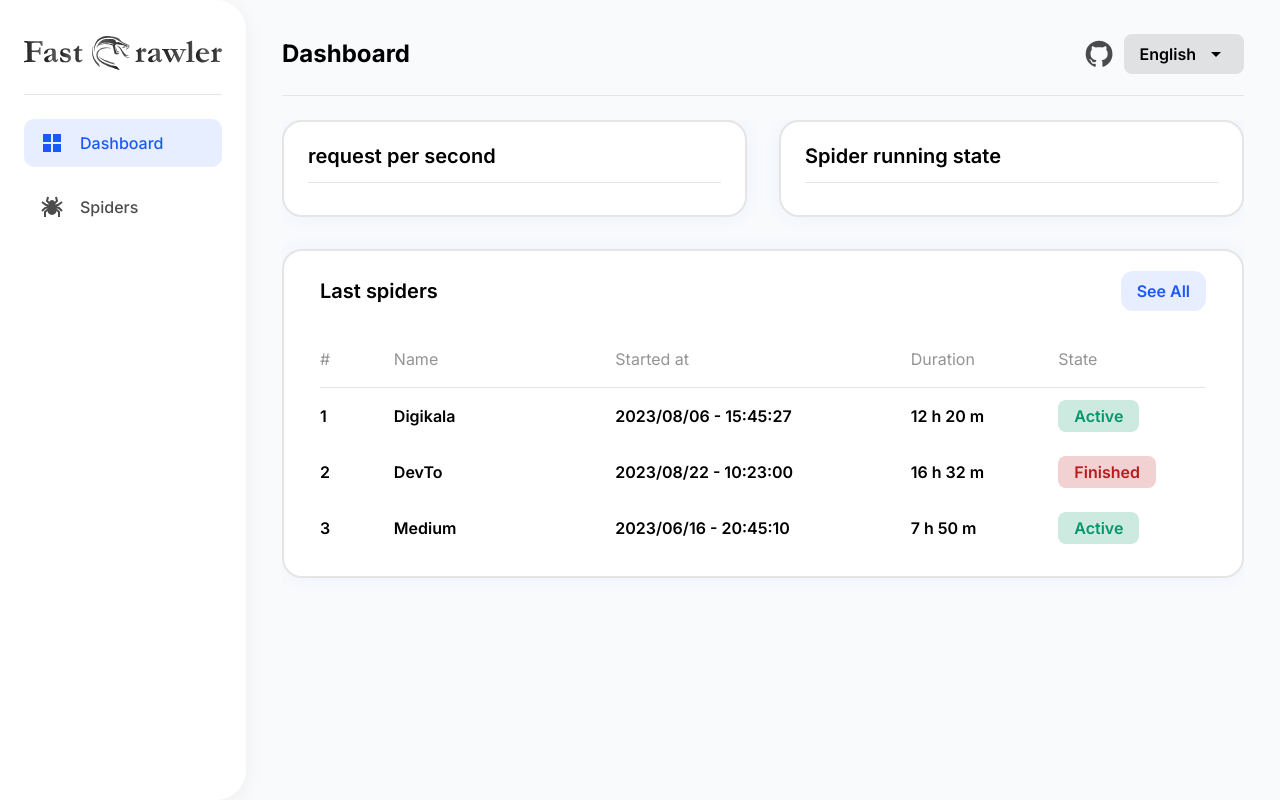
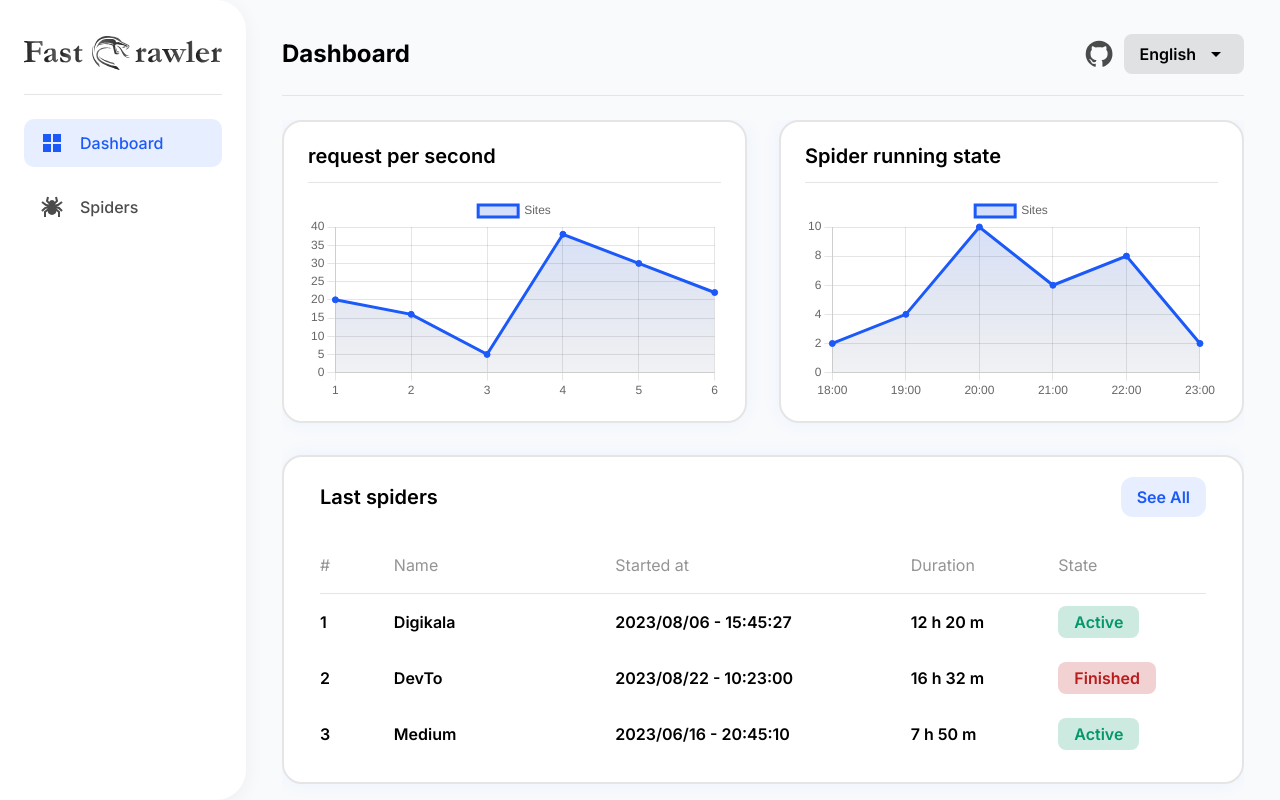
Before and after one commit to fast-crawler/ui, a React (Vite) app: page / in a window 1280 px wide. Built offline with nearby package versions, Linux system fonts and the light colour scheme.

Commit message:
feat: config chart styles and oprions

```diff
--- a/package.json
+++ b/package.json
@@ -13,8 +13,10 @@
     "@headlessui/react": "^1.7.15",
     "@mdi/js": "^7.2.96",
     "@mdi/react": "^1.6.1",
+    "chart.js": "^4.3.0",
     "install": "^0.13.0",
     "react": "^18.2.0",
+    "react-chartjs-2": "^5.2.0",
     "react-dom": "^18.2.0",
     "react-router-dom": "^6.14.1",
     "sass": "^1.63.6"
--- /dev/null
+++ b/src/constants/charts.ts
@@ -0,0 +1,31 @@
+export const CHART_OPTIONS: any = {
+  responsive: true,
+  font: {
+    family: "Inter",
+  },
+  interaction: {
+    mode: "index",
+    intersect: false,
+  },
+  plugins: {
+    legend: {
+      title: {
+        font: { family: "Inter" },
+        // font: { family: "Inter" },
+      },
+    },
+    tooltip: {
+      rtl: true,
+      bodyFont: { family: "Inter" },
+      padding: {
+        x: 20,
+        y: 12,
+      },
+    },
+  },
+  scales: {
+    y: {
+      suggestedMin: 0,
+    },
+  },
+};
--- /dev/null
+++ b/src/constants/index.ts
@@ -0,0 +1 @@
+export * from "./charts";
--- a/src/pages/index.tsx
+++ b/src/pages/index.tsx
@@ -1,7 +1,48 @@
+import { useState } from "react";
+import { Line } from "react-chartjs-2";
+import {
+  Chart as ChartJS,
+  CategoryScale,
+  LinearScale,
+  PointElement,
+  LineElement,
+  Title,
+  Tooltip,
+  Filler,
+  Legend,
+  ScriptableContext,
+} from "chart.js";
+
+import { CHART_OPTIONS } from "../constants";
 import BaseFrame from "../components/Base/Frame";
 import SpidersTable from "../components/Dashboard/SpidersTable";
 
 function index() {
+  ChartJS.register(
+    CategoryScale,
+    LinearScale,
+    PointElement,
+    LineElement,
+    Title,
+    Tooltip,
+    Filler,
+    Legend
+  );
+
+  const requestsLabels = ["1", "2", "3", "4", "5", "6"];
+  const [requests, setRequests] = useState([20, 16, 5, 38, 30, 22]);
+
+  const spiderLabels = ["18:00", "19:00", "20:00", "21:00", "22:00", "23:00"];
+  const [spiderData, setSpiderData] = useState([2, 4, 10, 6, 8, 2]);
+
+  const setBackground = (context: ScriptableContext<"line">) => {
+    const ctx = context.chart.ctx;
+    const gradient = ctx.createLinearGradient(0, 0, 0, 250);
+    gradient.addColorStop(0, "rgba(27, 89, 248, 0.2)");
+    gradient.addColorStop(1, "transparent");
+    return gradient;
+  };
+
   return (
     <div id="index">
       <BaseFrame title="Dashboard">
@@ -9,10 +50,44 @@ function index() {
           <div className="card w-full md:w-1/2 py-5 px-6">
             <h3 className="text-xl font-semibold">request per second</h3>
             <div className="divider my-3"></div>
+            <Line
+              options={CHART_OPTIONS}
+              data={{
+                labels: requestsLabels,
+                datasets: [
+                  {
+                    fill: true,
+                    label: "Sites",
+                    data: requests,
+                    pointBackgroundColor: "#1b59f8",
+                    borderColor: "#1b59f8",
+                    backgroundColor: setBackground,
+                    // cubicInterpolationMode: "monotone",
+                  },
+                ],
+              }}
+            />
           </div>
           <div className="card w-full md:w-1/2 py-5 px-6">
             <h3 className="text-xl font-semibold">Spider running state</h3>
             <div className="divider my-3"></div>
+            <Line
+              options={CHART_OPTIONS}
+              data={{
+                labels: spiderLabels,
+                datasets: [
+                  {
+                    fill: true,
+                    label: "Sites",
+                    data: spiderData,
+                    pointBackgroundColor: "#1b59f8",
+                    borderColor: "#1b59f8",
+                    backgroundColor: setBackground,
+                    // cubicInterpolationMode: "monotone",
+                  },
+                ],
+              }}
+            />
           </div>
         </div>
         <SpidersTable />
```
Also changed, not shown: 1 other file (tests, documents, lock files or other folders).
